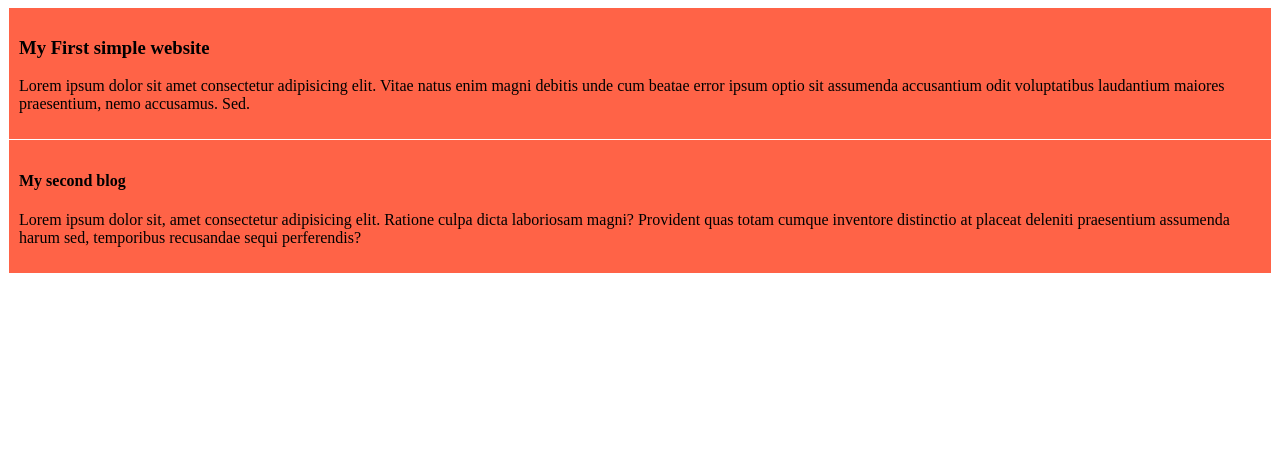
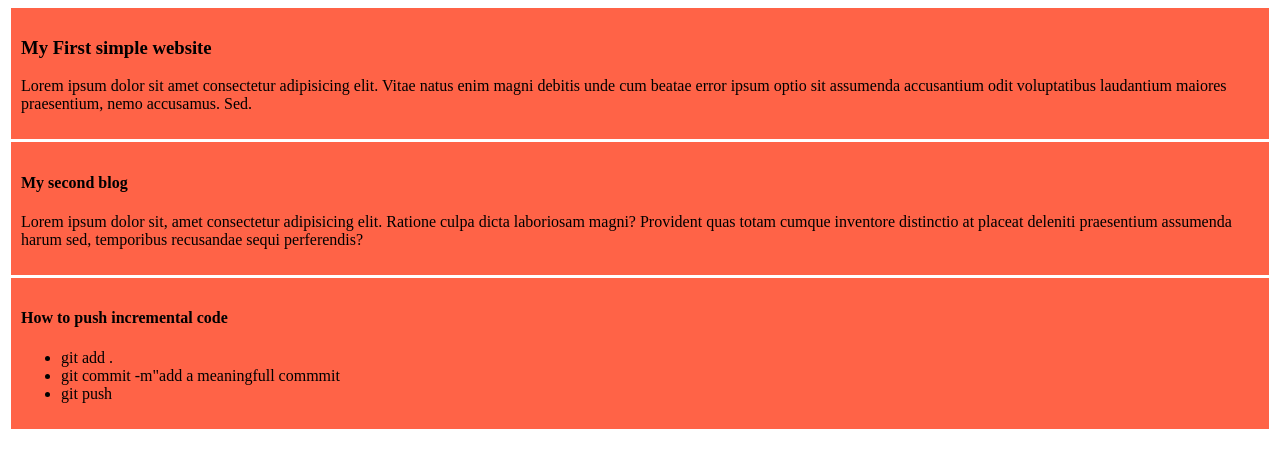
Before and after one commit to Habibur-Rahman10/my-simple-website, a plain HTML site: page index.html in a window 1280 px wide. Drawn offline with Linux system fonts and the light colour scheme.

Commit message:
added a list to push code

```diff
--- a/blog.css
+++ b/blog.css
@@ -1,5 +1,6 @@
 div{
     background-color: tomato;
     padding: 10px;
-    margin: 1px;
+    margin: 3px;
+
 }
--- a/index.html
+++ b/index.html
@@ -18,6 +18,14 @@
         <h4>My second blog</h4>
         <p>Lorem ipsum dolor sit, amet consectetur adipisicing elit. Ratione culpa dicta laboriosam magni? Provident quas totam cumque inventore distinctio at placeat deleniti praesentium assumenda harum sed, temporibus recusandae sequi perferendis?</p>
     </div>
+    <div>
+        <h4>How to push incremental code </h4>
+        <ul>
+            <li>git add .</li>
+            <li>git commit -m"add a meaningfull commmit</li>
+            <li>git push</li>
+        </ul>
+    </div>
 
 </body>
 </html>
```
